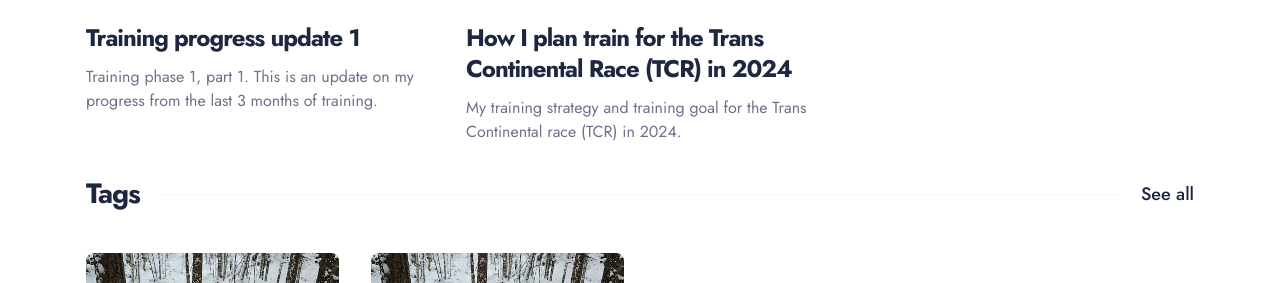
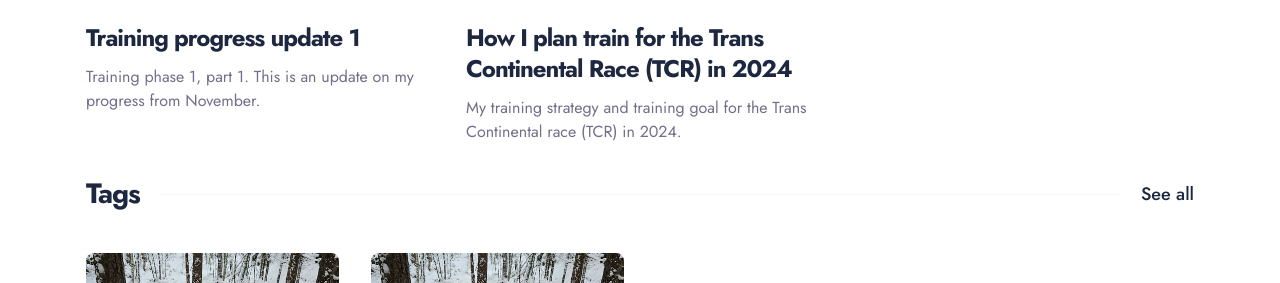
Before and after one commit to BikeToExplore/web, a Jekyll site: the page built from index.html, in a window 1280 px wide. Shown: the part 456-739 px from the top of the page. Built offline with Jekyll 4.4.1, drawn with Linux system fonts in a browser that asks for light colours; nearby versions of some CDN libraries; the list of posts is cut into pages by our own code.

Commit message:
Update 2024-01-18-Training-progress.md

```diff
--- a/_posts/2024-01-18-Training-progress.md
+++ b/_posts/2024-01-18-Training-progress.md
@@ -1,7 +1,7 @@
 ---
 layout: post
 title:   Training progress update 1
-description: Training phase 1, part 1. This is an update on my progress from the last 3 months of training.
+description: Training phase 1, part 1. This is an update on my progress from November.
 date:   2024-01-18
 image:  '/images/post2/snowbike1.jpg'
 tags:   [Training, TCR]
```
